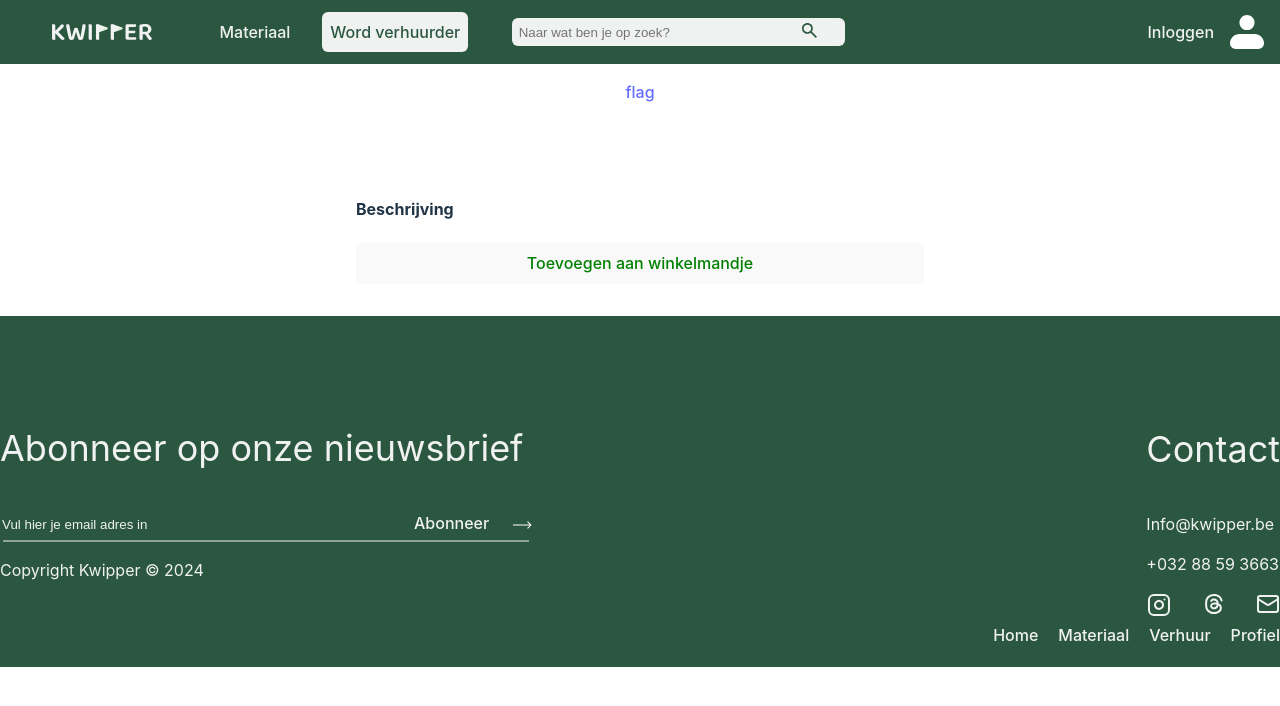
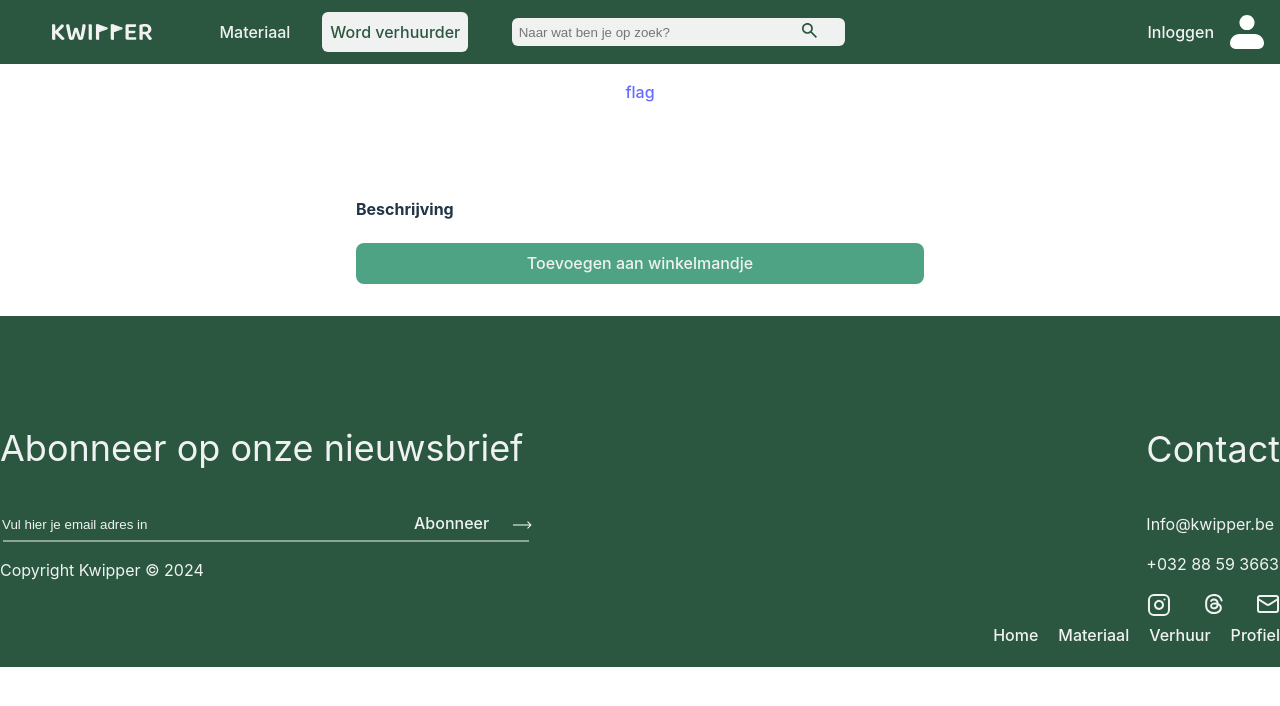
Before and after one commit to WillTDP/kwipper_frontend, a Vue app: page /products/1 in a window 1280 px wide. Shown: the top 706 px of the page. Built offline with nearby package versions, Linux system fonts and the light colour scheme.

Commit message:
Fix: button styling

```diff
--- a/src/components/Materiaal/MateriaalDetail.vue
+++ b/src/components/Materiaal/MateriaalDetail.vue
@@ -180,6 +180,7 @@ const stateText = computed(() => getStateText(product));
 
   #add-to-cart {
     width: 100%;
-    color: green;
+    color: #F0F2F1;
+    background-color: #4EA385;
   }
 </style>
```
